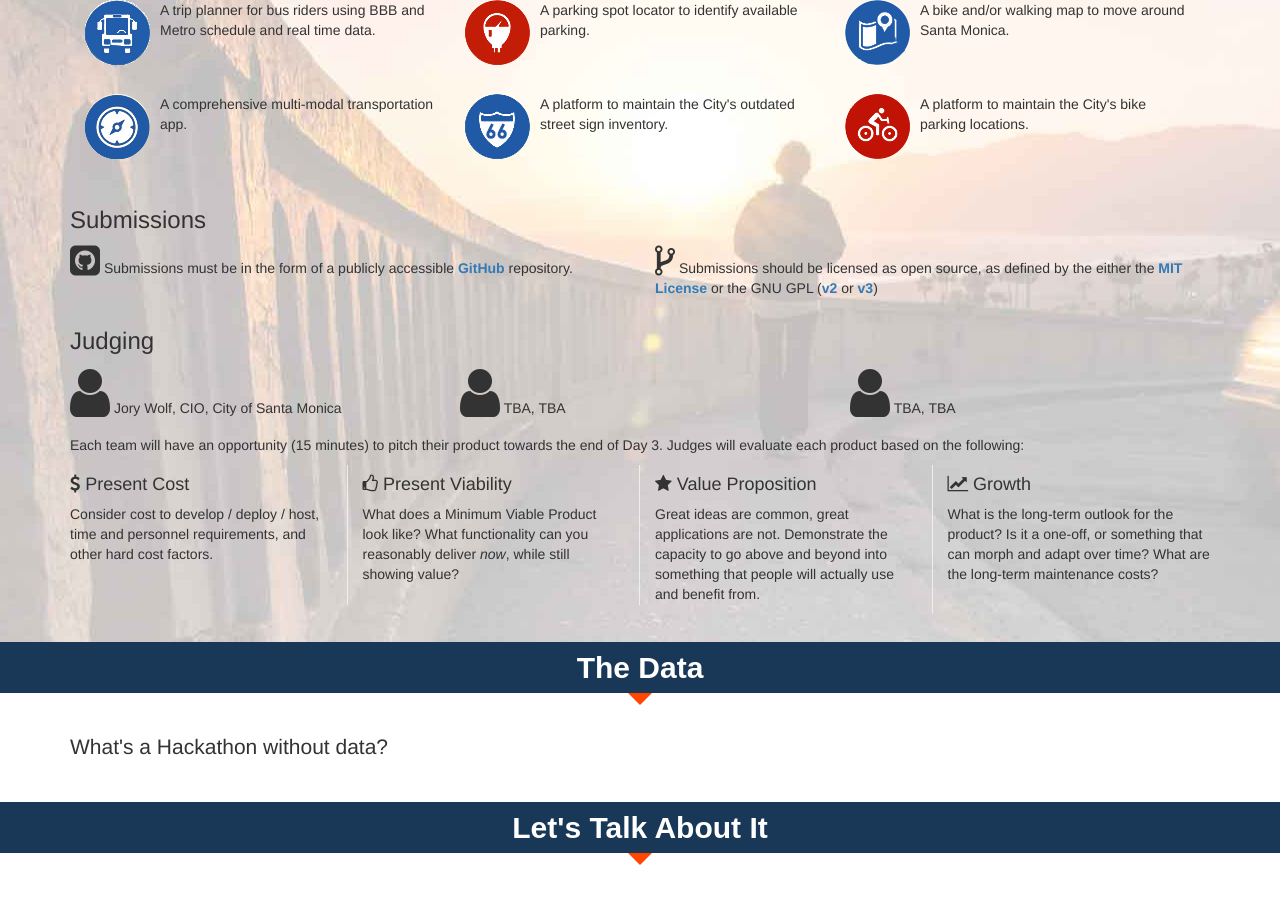
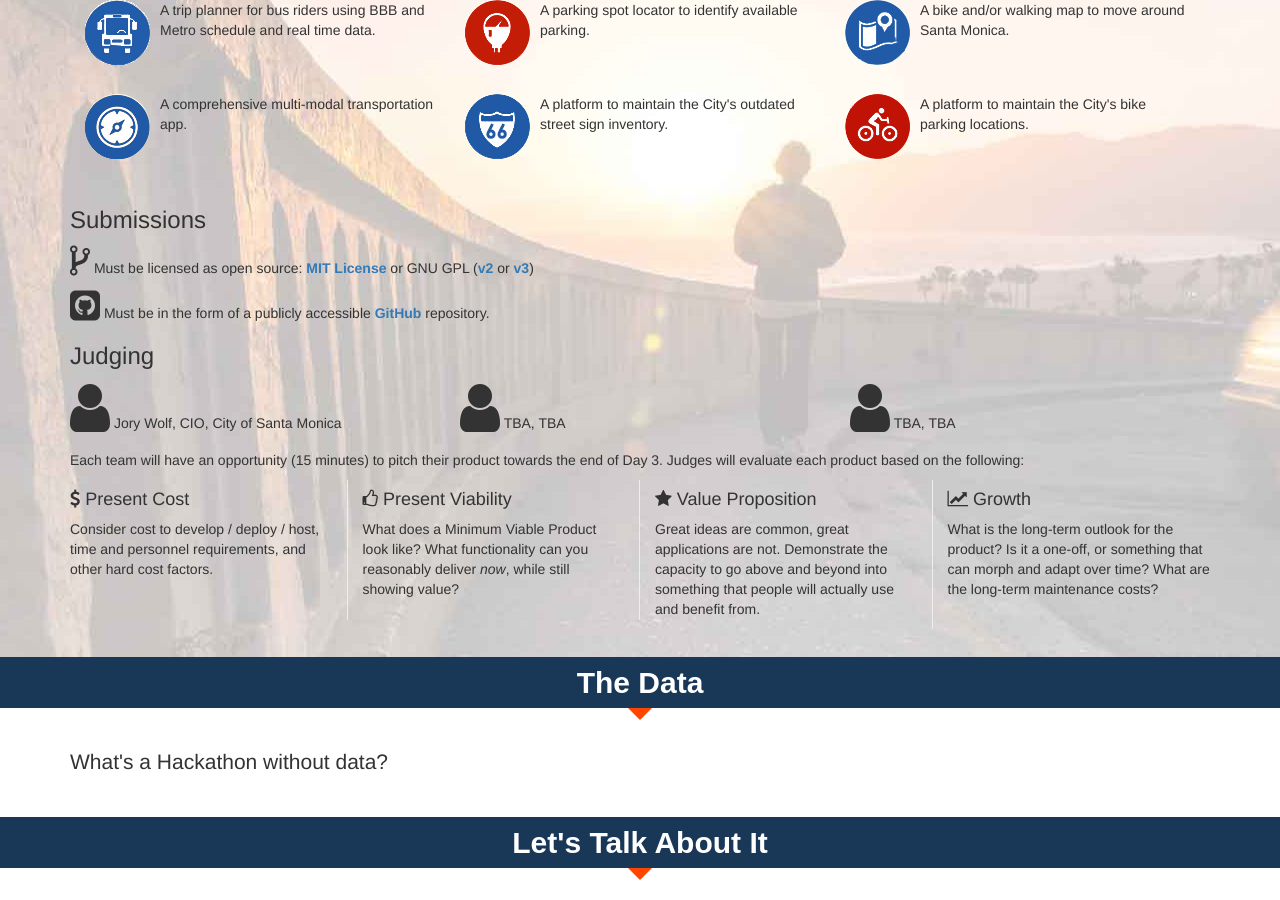
Before and after one commit to CityofSantaMonica/hackthebeach, a Jekyll site: the page built from index.html, in a window 1280 px wide and 900 px high, scrolled down 1822 px. Built offline with Jekyll 4.4.1, drawn with Linux system fonts in a browser that asks for light colours; nearby versions of some CDN libraries; comment, search, counter and statistics services are not loaded.

Commit message:
rework submissions

```diff
--- a/_includes/contest/submissions.html
+++ b/_includes/contest/submissions.html
@@ -1,10 +1,5 @@
 <h3>Submissions</h3>
 
-<div class="row">
-  <div class="col-md-6">
-    <p><i class="submissions fa fa-github-square"></i> Submissions must be in the form of a publicly accessible <a href="https://github.com" target="_blank">GitHub</a> repository.</p>
-  </div>
-  <div class="col-md-6">
-    <p><i class="submissions fa fa-code-fork"></i> Submissions should be licensed as open source, as defined by the either the <a href="http://choosealicense.com/licenses/mit/" target="_blank">MIT License</a> or the GNU GPL (<a href="http://choosealicense.com/licenses/gpl-2.0/" target="_blank">v2</a> or <a href="http://choosealicense.com/licenses/gpl-3.0/" target="_blank">v3</a>)</p>
-  </div>
-</div>
+<p><i class="submissions fa fa-code-fork"></i> Must be licensed as open source: <a href="http://choosealicense.com/licenses/mit/" target="_blank">MIT License</a> or GNU GPL (<a href="http://choosealicense.com/licenses/gpl-2.0/" target="_blank">v2</a> or <a href="http://choosealicense.com/licenses/gpl-3.0/" target="_blank">v3</a>)</p>
+
+<p><i class="submissions fa fa-github-square"></i> Must be in the form of a publicly accessible <a href="https://github.com" target="_blank">GitHub</a> repository.</p>
```
